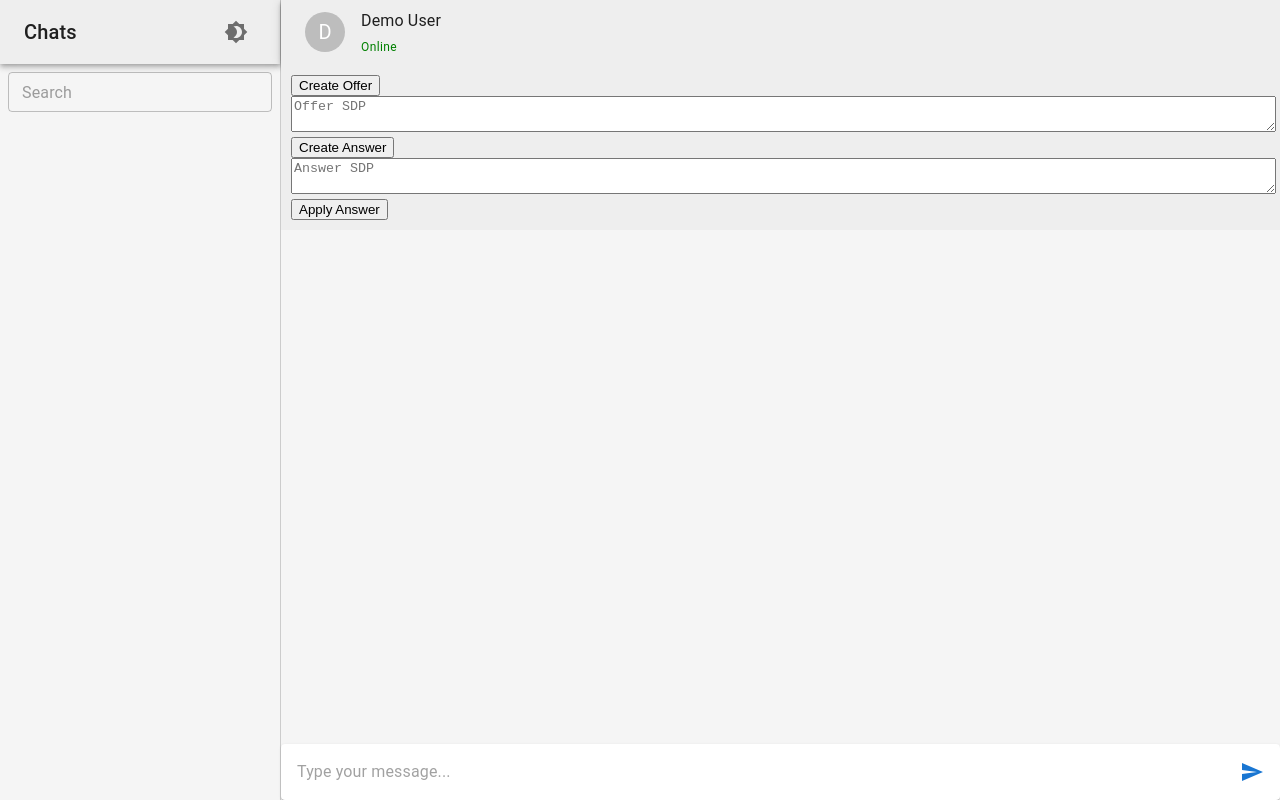
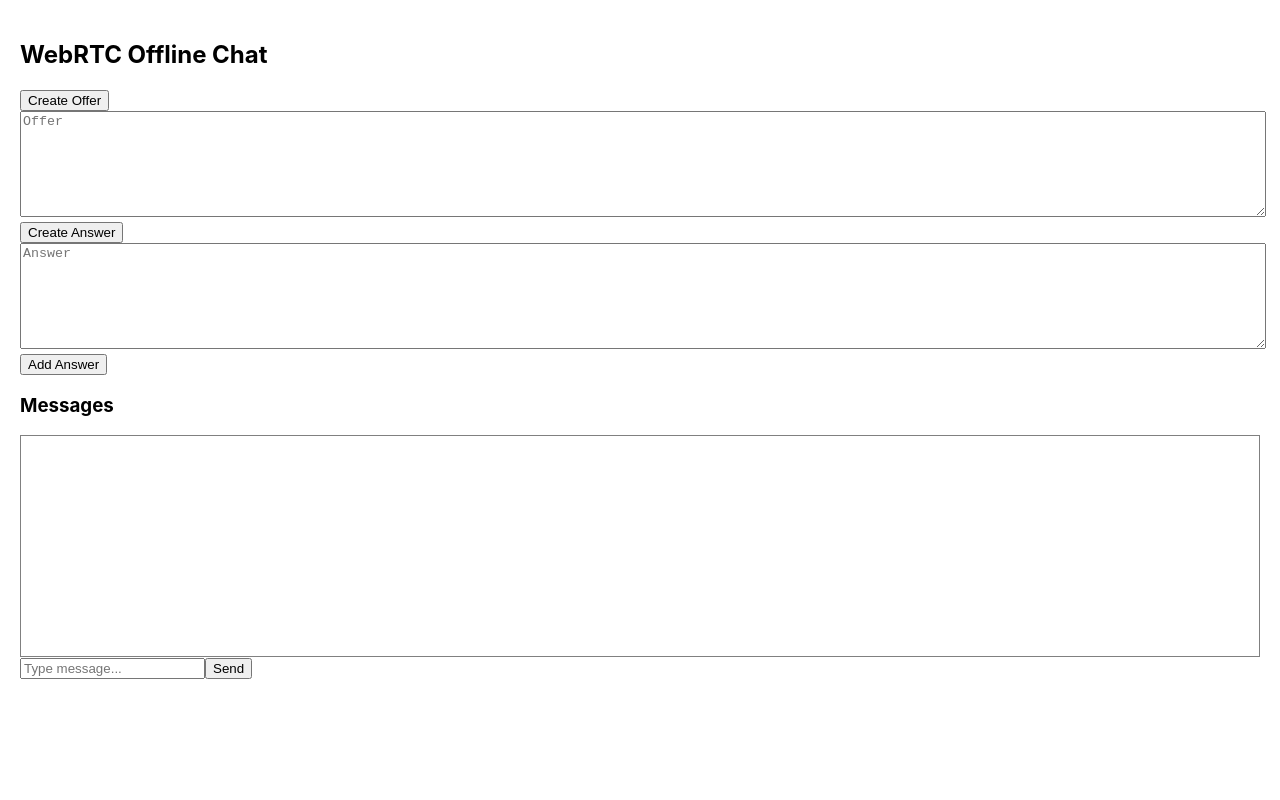
Before and after one commit to sidi-125/chatbox, a React (Create React App) app: page / in a window 1280 px wide. Built offline with nearby package versions, Linux system fonts and the light colour scheme.

Commit message:
handshaking

```diff
--- a/src/App.js
+++ b/src/App.js
@@ -1,83 +1,8 @@
-import React, { useState, useRef } from "react";
-import { Box } from "@mui/material";
-import Sidebar from "./components/sidebar";
-import ChatHeader from "./components/chatHeader";
-import MessageList from "./components/messageList";
-import MessageInput from "./components/messageInput";
+import React from "react";
+import WebRTCChat from "./webRTC/index";
 
-export default function App() {
-  const [darkMode, setDarkMode] = useState(false);
-  const [messages, setMessages] = useState([]);
-  const [offerSDP, setOfferSDP] = useState("");
-  const [answerSDP, setAnswerSDP] = useState("");
-  const pcRef = useRef(null);
-  const dcRef = useRef(null);
+function App() {
+  return <WebRTCChat />;
+}
 
-  const logMessage = (text, fromMe = false) => {
-    setMessages((prev) => [
-      ...prev,
-      { id: Date.now(), fromMe, text, time: new Date().toLocaleTimeString() },
-    ]);
-  };
-
-  const createOffer = async () => {
-    pcRef.current = new RTCPeerConnection({ iceServers: [] });
-    dcRef.current = pcRef.current.createDataChannel("chat");
-    dcRef.current.onmessage = (e) => logMessage(e.data, false);
-
-    pcRef.current.onicecandidate = () => {
-      setOfferSDP(JSON.stringify(pcRef.current.localDescription));
-    };
-
-    const offer = await pcRef.current.createOffer();
-    await pcRef.current.setLocalDescription(offer);
-  };
-
-  const createAnswer = async () => {
-    pcRef.current = new RTCPeerConnection({ iceServers: [] });
-    pcRef.current.ondatachannel = (e) => {
-      dcRef.current = e.channel;
-      dcRef.current.onmessage = (ev) => logMessage(ev.data, false);
-    };
-
-    pcRef.current.onicecandidate = () => {
-      setAnswerSDP(JSON.stringify(pcRef.current.localDescription));
-    };
-
-    await pcRef.current.setRemoteDescription(JSON.parse(offerSDP));
-    const answer = await pcRef.current.createAnswer();
-    await pcRef.current.setLocalDescription(answer);
-  };
-
-  const applyAnswer = async () => {
-    await pcRef.current.setRemoteDescription(JSON.parse(answerSDP));
-  };
-
-  const sendMessage = (text) => {
-    if (dcRef.current?.readyState === "open") {
-      dcRef.current.send(text);
-      logMessage(text, true);
-    }
-  };
-
-  return (
-    <Box sx={{ display: "flex", height: "100vh", bgcolor: darkMode ? "grey.900" : "grey.100" }}>
-      <Sidebar users={[]} darkMode={darkMode} setDarkMode={setDarkMode} />
-      <Box sx={{ flexGrow: 1, display: "flex", flexDirection: "column" }}>
-        <ChatHeader darkMode={darkMode} />
-
-        {/* Debug controls for manual LAN handshake */}
-        <div style={{ padding: 10, background: "#eee" }}>
-          <button onClick={createOffer}>Create Offer</button>
-          <textarea value={offerSDP} onChange={(e) => setOfferSDP(e.target.value)} placeholder="Offer SDP" style={{ width: "100%" }} />
-          <button onClick={createAnswer}>Create Answer</button>
-          <textarea value={answerSDP} onChange={(e) => setAnswerSDP(e.target.value)} placeholder="Answer SDP" style={{ width: "100%" }} />
-          <button onClick={applyAnswer}>Apply Answer</button>
-        </div>
-
-        <MessageList messages={messages} darkMode={darkMode} />
-        <MessageInput sendMessage={sendMessage} />
-      </Box>
-    </Box>
-  );
-}
+export default App;
--- /dev/null
+++ b/src/webRTC/index.js
@@ -0,0 +1,97 @@
+import React, { useState, useRef } from "react";
+
+export default function WebRTCChat() {
+  const [offerValue, setOfferValue] = useState("");
+  const [answerValue, setAnswerValue] = useState("");
+  const [messages, setMessages] = useState([]);
+  const [input, setInput] = useState("");
+
+  const pcRef = useRef(null);
+  const dataChannelRef = useRef(null);
+
+  const createConnection = () => {
+    pcRef.current = new RTCPeerConnection();
+    dataChannelRef.current = pcRef.current.createDataChannel("chat");
+
+    dataChannelRef.current.onmessage = (e) => {
+      setMessages((prev) => [...prev, { sender: "Peer", text: e.data }]);
+    };
+
+    pcRef.current.onicecandidate = (event) => {
+      if (event.candidate) return;
+      console.log("Offer created:", JSON.stringify(pcRef.current.localDescription));
+      setOfferValue(JSON.stringify(pcRef.current.localDescription));
+    };
+  };
+
+  const createOffer = async () => {
+    createConnection();
+    const offer = await pcRef.current.createOffer();
+    await pcRef.current.setLocalDescription(offer);
+  };
+
+  const createAnswer = async () => {
+    createConnection();
+    const offer = JSON.parse(offerValue); // <--- ERROR happens if field is empty
+    await pcRef.current.setRemoteDescription(new RTCSessionDescription(offer));
+    const answer = await pcRef.current.createAnswer();
+    await pcRef.current.setLocalDescription(answer);
+    pcRef.current.onicecandidate = (event) => {
+      if (event.candidate) return;
+      console.log("Answer created:", JSON.stringify(pcRef.current.localDescription));
+      setAnswerValue(JSON.stringify(pcRef.current.localDescription));
+    };
+  };
+
+  const addAnswer = async () => {
+    const answer = JSON.parse(answerValue);
+    await pcRef.current.setRemoteDescription(new RTCSessionDescription(answer));
+  };
+
+  const sendMessage = () => {
+    dataChannelRef.current.send(input);
+    setMessages((prev) => [...prev, { sender: "You", text: input }]);
+    setInput("");
+  };
+
+  return (
+    <div style={{ padding: 20 }}>
+      <h2>WebRTC Offline Chat</h2>
+      <div>
+        <button onClick={createOffer}>Create Offer</button>
+        <textarea
+          placeholder="Offer"
+          value={offerValue}
+          onChange={(e) => setOfferValue(e.target.value)}
+          style={{ width: "100%", height: "100px" }}
+        />
+      </div>
+      <div>
+        <button onClick={createAnswer}>Create Answer</button>
+        <textarea
+          placeholder="Answer"
+          value={answerValue}
+          onChange={(e) => setAnswerValue(e.target.value)}
+          style={{ width: "100%", height: "100px" }}
+        />
+      </div>
+      <div>
+        <button onClick={addAnswer}>Add Answer</button>
+      </div>
+      <div>
+        <h3>Messages</h3>
+        <div style={{ border: "1px solid gray", padding: 10, height: "200px", overflowY: "scroll" }}>
+          {messages.map((msg, i) => (
+            <div key={i}><b>{msg.sender}:</b> {msg.text}</div>
+          ))}
+        </div>
+        <input
+          value={input}
+          onChange={(e) => setInput(e.target.value)}
+          placeholder="Type message..."
+        />
+        <button onClick={sendMessage}>Send</button>
+      </div>
+    </div>
+  );
+}
```
